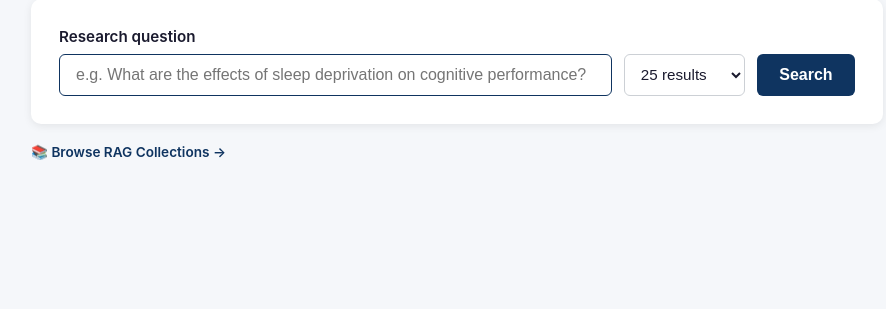
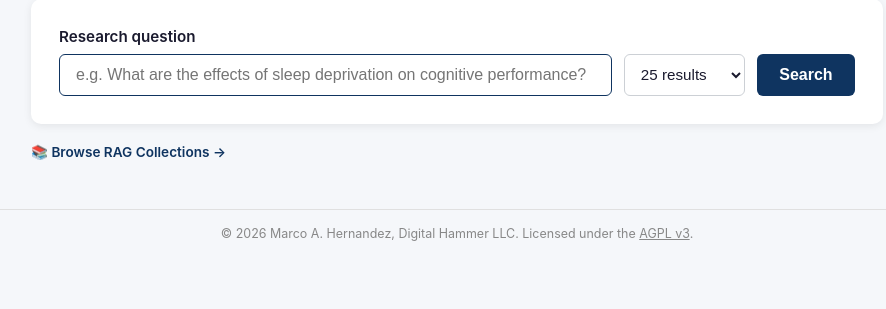
Before and after one commit to hernandezmarco/PubMed, a Flask app: page / in a window 1280 px wide. Shown: the part 165-474 px from the top of the page, without its empty margins (183-1069 px from the left). Run offline with Flask 3, Linux system fonts and the light colour scheme.

Commit message:
License and Copywrite added

```diff
--- a/static/base.css
+++ b/static/base.css
@@ -32,6 +32,17 @@ header p  { font-size: 0.9rem; opacity: 0.75; margin-top: 0.25rem; }
 
 .container { max-width: 900px; margin: 2rem auto; padding: 0 1.5rem; }
 
+footer {
+  margin-top: 3rem;
+  padding: 1rem 2rem;
+  border-top: 1px solid #e0e0e0;
+  text-align: center;
+  font-size: 0.78rem;
+  color: #888;
+}
+footer a { color: #888; text-decoration: underline; }
+footer a:hover { color: #444; }
+
 #progress-bar {
   display: none;
   position: fixed;
--- a/templates/base.html
+++ b/templates/base.html
@@ -13,6 +13,10 @@
 <header>{% block header %}{% endblock %}</header>
 {% block breadcrumb %}{% endblock %}
 {% block content %}{% endblock %}
+<footer>
+  <p>&copy; 2026 Marco A. Hernandez, Digital Hammer LLC. Licensed under the
+    <a href="https://www.gnu.org/licenses/agpl-3.0.html" target="_blank" rel="noopener">AGPL v3</a>.</p>
+</footer>
 <script src="{{ url_for('static', filename='base.js') }}?v={{ static_version }}"></script>
 {% block extra_js %}{% endblock %}
 </body>
```
Also changed, not shown: 1 other file.
